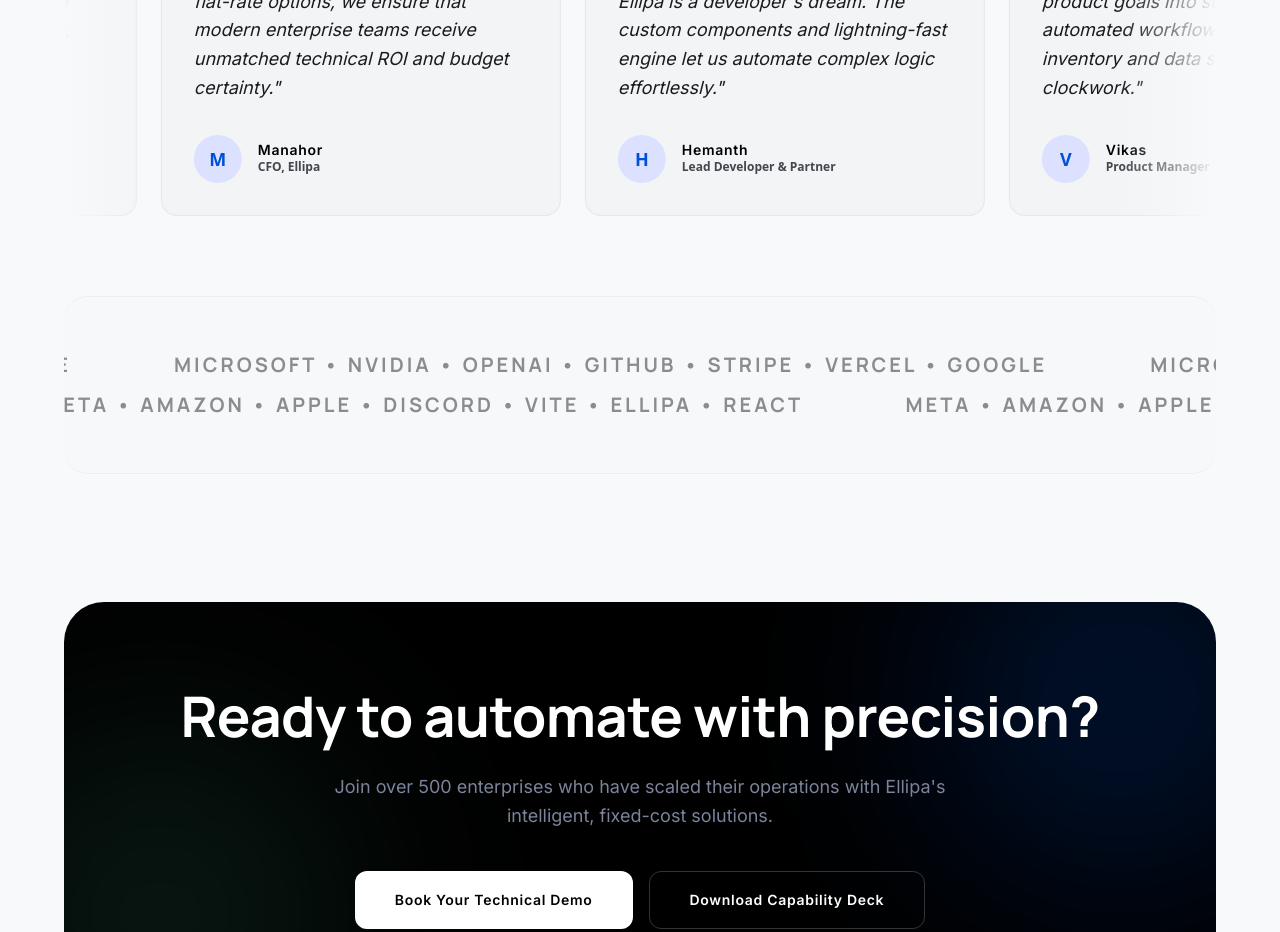
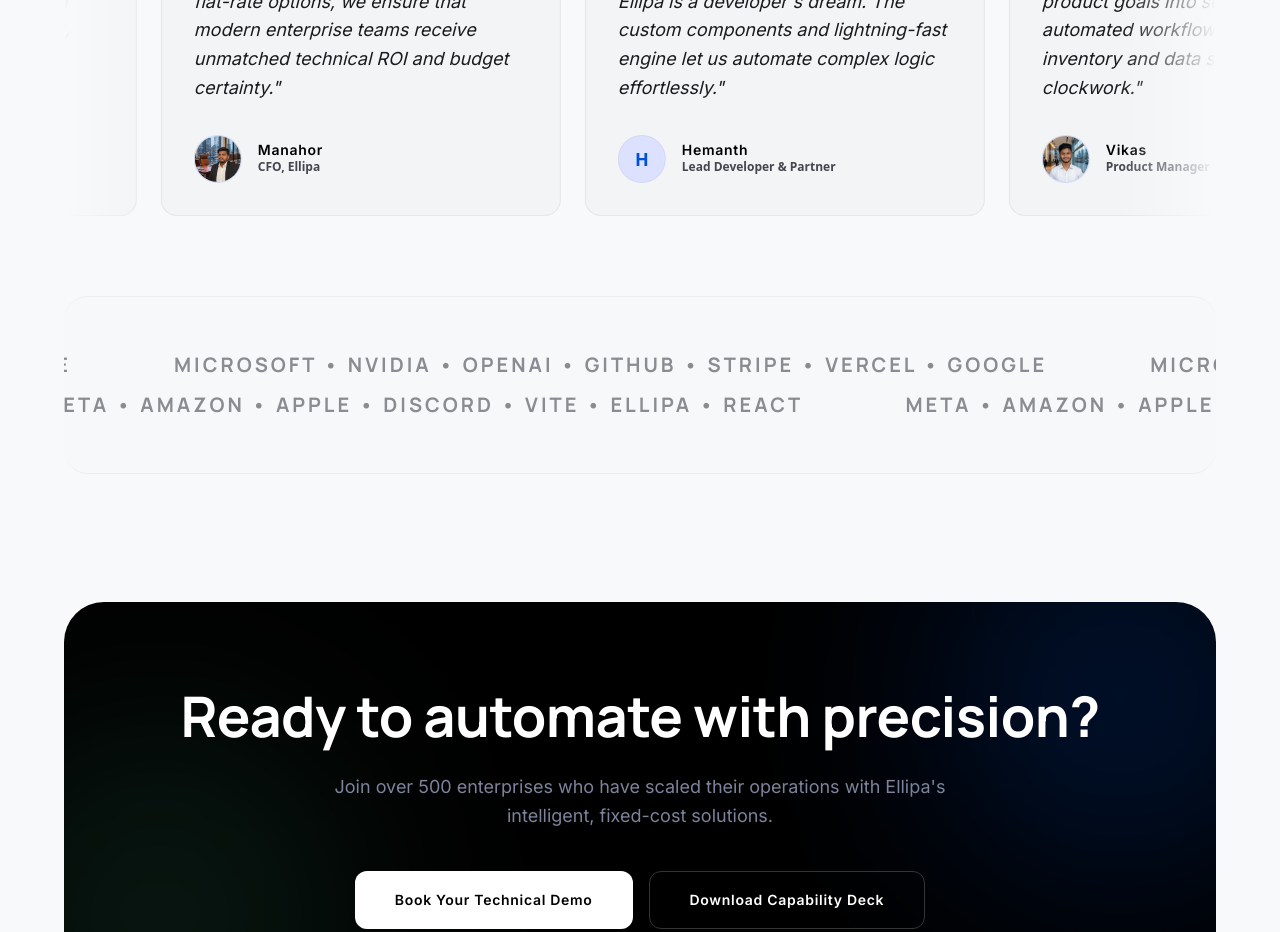
Before and after one commit to ghemanth2118-cloud/Ellipa, a React (Vite) app: page / in a window 1280 px wide. Shown: the part 4260-5192 px from the top of the page. Built offline with nearby package versions, Linux system fonts and the light colour scheme; no server answers.

Commit message:
Fix team member image rendering, update CEO/Founder role, and add beautiful header with increased top padding to Process page

```diff
--- a/src/pages/Index.jsx
+++ b/src/pages/Index.jsx
@@ -11,7 +11,7 @@ export default function Index() {
   const team = [
     {
       name: "Gyan Vardhan",
-      role: "Founder, CEO , Ellipa",
+      role: "Founder & CEO, Ellipa",
       initials: "GV",
       image: "/gyan-vardhan.jpeg",
       text: "Ellipa was built on the principle of absolute precision. We've replaced billing by the hour with guaranteed, high-performance fixed-cost automation modules."
@@ -283,8 +283,16 @@ Bridge the gap between 20-year-old legacy systems and modern API-driven architec
                     "{member.text}"
                   </p>
                   <div className="flex items-center gap-4">
-                    <div className="w-12 h-12 rounded-full bg-secondary-fixed overflow-hidden flex items-center justify-center font-bold text-secondary text-lg">
-                      {member.initials}
+                    <div className="w-12 h-12 rounded-full bg-secondary-fixed overflow-hidden flex items-center justify-center font-bold text-secondary text-lg shrink-0 border border-outline-variant/30">
+                      {member.image ? (
+                        <img
+                          src={member.image}
+                          alt={member.name}
+                          className="w-full h-full object-cover"
+                        />
+                      ) : (
+                        member.initials
+                      )}
                     </div>
                     <div>
                       <p className="font-label-sm text-label-sm text-primary font-bold">
--- a/src/pages/Process.jsx
+++ b/src/pages/Process.jsx
@@ -16,7 +16,21 @@ export default function Process() {
       {/*  Hero Section  */}
 
       {/*  Vertical Process Steps  */}
-      <main className="pt-28 max-w-max-width mx-auto px-page-margin pb-section-gap">
+      <main className="pt-40 max-w-max-width mx-auto px-page-margin pb-section-gap">
+        {/* Process Header */}
+        <div className="text-center mb-24 max-w-3xl mx-auto">
+          <span className="inline-flex items-center gap-2 px-4 py-1.5 rounded-full bg-secondary-fixed text-on-secondary-fixed-variant font-label-sm text-label-sm mb-6 shadow-sm">
+            <span className="material-symbols-outlined text-[18px]">account_tree</span>
+            MODULAR ENGAGEMENT MODEL
+          </span>
+          <h1 className="font-display-xl text-display-xl tracking-tight text-primary mb-6">
+            Our High-Fidelity <span className="text-secondary">Methodology</span>
+          </h1>
+          <p className="font-body-lg text-body-lg text-on-surface-variant leading-relaxed">
+            From initial discovery to self-correcting autonomous operations, our step-by-step process guarantees 100% predictable fixed-cost delivery and continuous optimization.
+          </p>
+        </div>
+
         <div className="space-y-section-gap">
           {/*  Step 1: Discovery  */}
           <section className="grid grid-cols-1 lg:grid-cols-2 gap-section-gap items-center relative">
```
